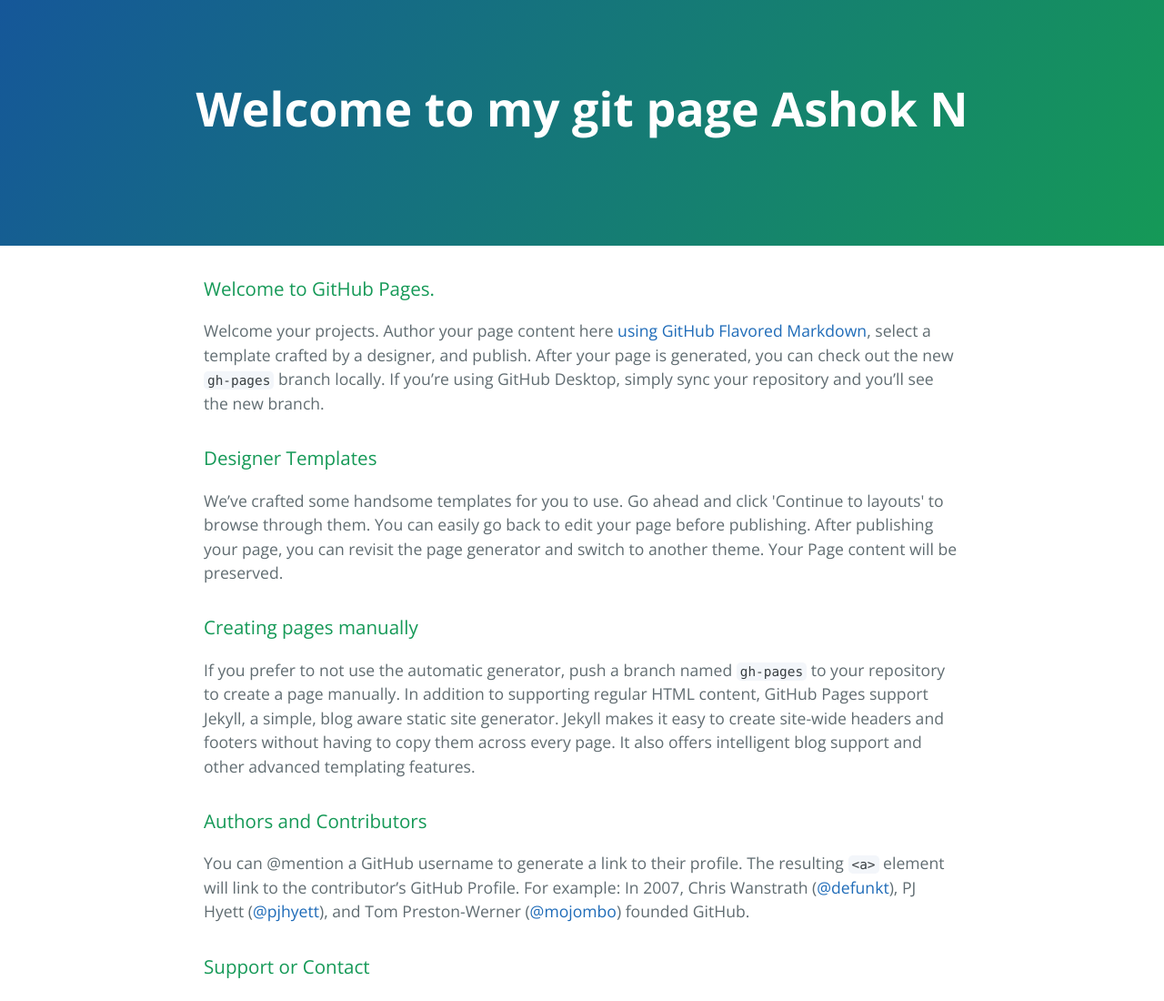
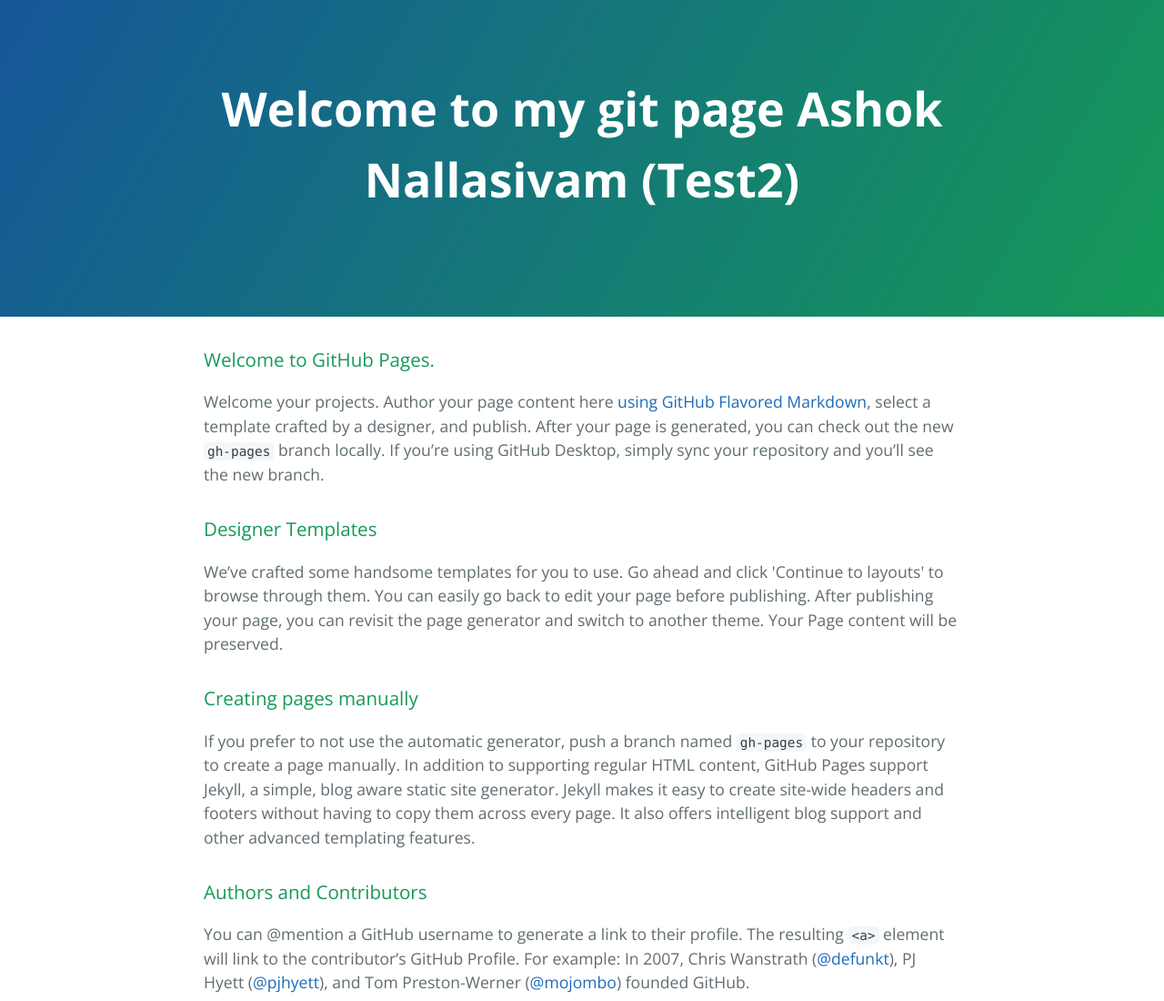
Before and after one commit to ashoknallasivam/ashoknallasivam.github.io, a plain HTML site: page index.html in a window 1280 px wide. Shown: the top 1100 px of the page at 91% size. Drawn offline with nearby package versions, Linux system fonts and the light colour scheme.

Commit message:
Commit from patch

```diff
--- a/index.html
+++ b/index.html
@@ -11,7 +11,7 @@
   </head>
   <body>
     <section class="page-header">
-      <h1 class="project-name">Welcome to my git page Ashok N</h1>
+      <h1 class="project-name">Welcome to my git page Ashok Nallasivam (Test2)</h1>
       <h2 class="project-tagline"></h2>
     </section>
 
```
Also changed, not shown: 1 other file.
